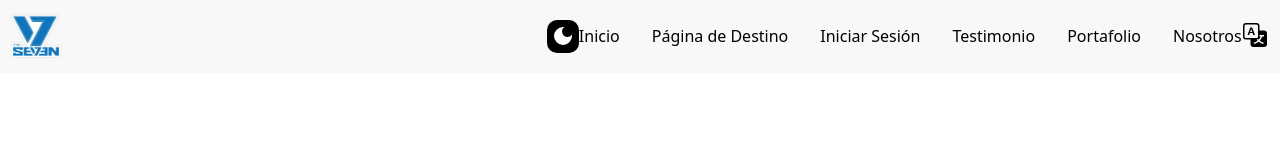
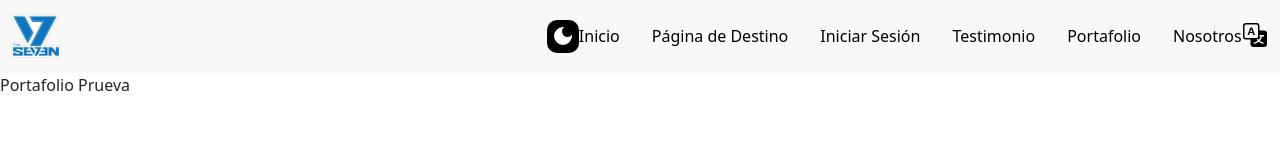
Before and after one commit to bg14891/Grupo7, a React (Create React App) app: page /PersonalInfoForm in a window 1280 px wide. Shown: the top 163 px of the page. Built offline with nearby package versions, Linux system fonts and the light colour scheme; no server answers.

Commit message:
rediccionamiento de iniciar sesion a formulario

```diff
--- a/src/App.js
+++ b/src/App.js
@@ -14,6 +14,7 @@ import ForgotPassword from "./Components/ForgotPassword";
 import UpdateProfile from "./Components/UpdateProfile";
 import Signup from "./Components/Signup";
 import { useAuth } from "./contexts/AuthContext";
+import PersonalInfoForm from './Components/PersonalInfoForm';
 
 // Componente para rutas privadas
 function PrivateRoute() {
@@ -52,6 +53,7 @@ function App() {
           <Route path="/Testimonio" element={<Testimonio />} />
           <Route path="/Portafolio" element={<Portafolio />} />
           <Route path="/Nosotros" element={<Nosotros />} />
+          <Route path="/PersonalInfoForm" element={<PersonalInfoForm/>}/>
 
 
           {/* Agrupando rutas privadas */}
--- a/src/Components/Login.js
+++ b/src/Components/Login.js
@@ -19,7 +19,7 @@ export default function Login() {
       setError("");
       setLoading(true);
       await login(emailRef.current.value, passwordRef.current.value);
-      navigate("/"); // Corrected: use navigate() to redirect
+      navigate("/PersonalInfoForm"); // Corrected: use navigate() to redirect
     } catch {
       setError("Failed to log in");
     }
--- a/src/Components/PersonalInfoForm.js
+++ b/src/Components/PersonalInfoForm.js
@@ -0,0 +1,9 @@
+import React from 'react'
+
+const PersonalInfoForm = () => {
+  return (
+    <div>Portafolio Prueva </div>
+  )
+}
+
+export default PersonalInfoForm
```
